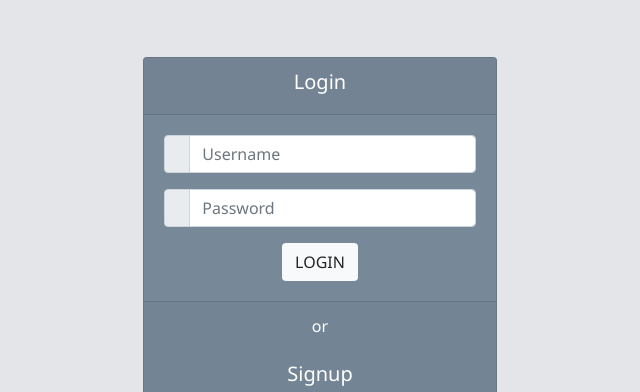
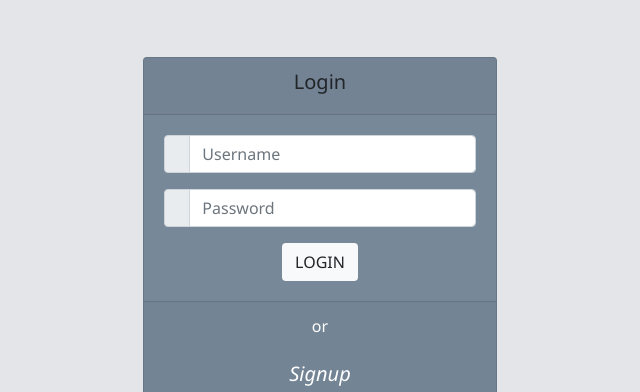
Before and after one commit to jzhang1705/Business-Catalogs-Searcher, a plain HTML site: page LoginInfo.html in a window 1280 px wide. Shown: the part 408-800 px from the top of the page, 320-960 px from the left. Drawn offline with Linux system fonts and the light colour scheme.

Commit message:
Update font style for login/signup

```diff
--- a/LoginInfo.html
+++ b/LoginInfo.html
@@ -60,7 +60,7 @@
         <div class="col-md-4 mx-auto">
             <div class="card text-center" style="background-color: lightslategrey;">
                 <div class="card-header">
-                    <h5 style="color:white">Login</h5>
+                    <h5 style="color:white font-style: italic;">Login</h5>
                 </div>
             <div class="card-body">
                 <div class="input-group form-group">
@@ -84,7 +84,7 @@
             </div>
 
             <div class="card-header">
-                <h5 style="color: white;">Signup</h5>
+                <h5 style="color: white; font-style: italic;">Signup</h5>
             </div>
             <div class="card-body">
                 <div class="input-group form-group">
```
